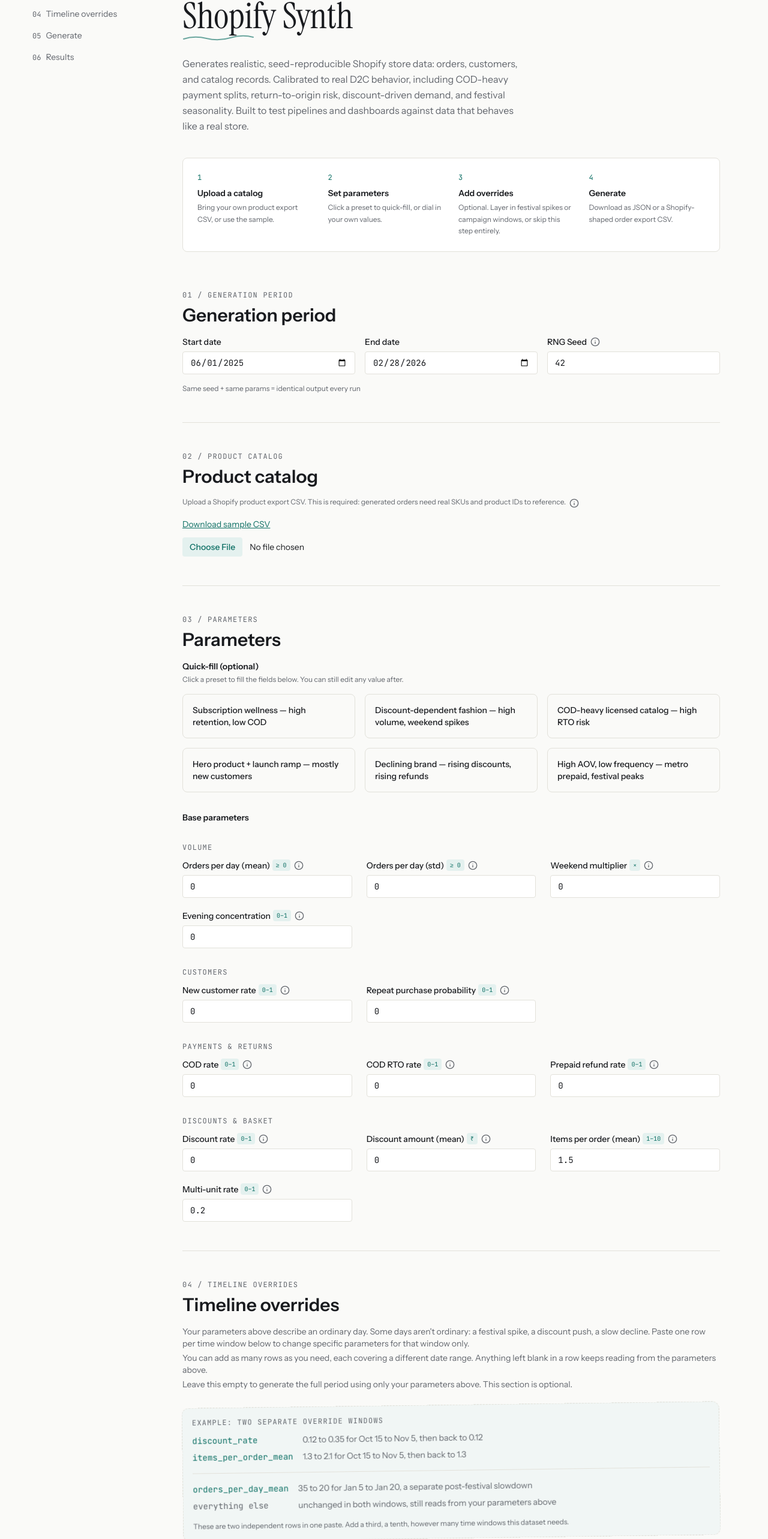
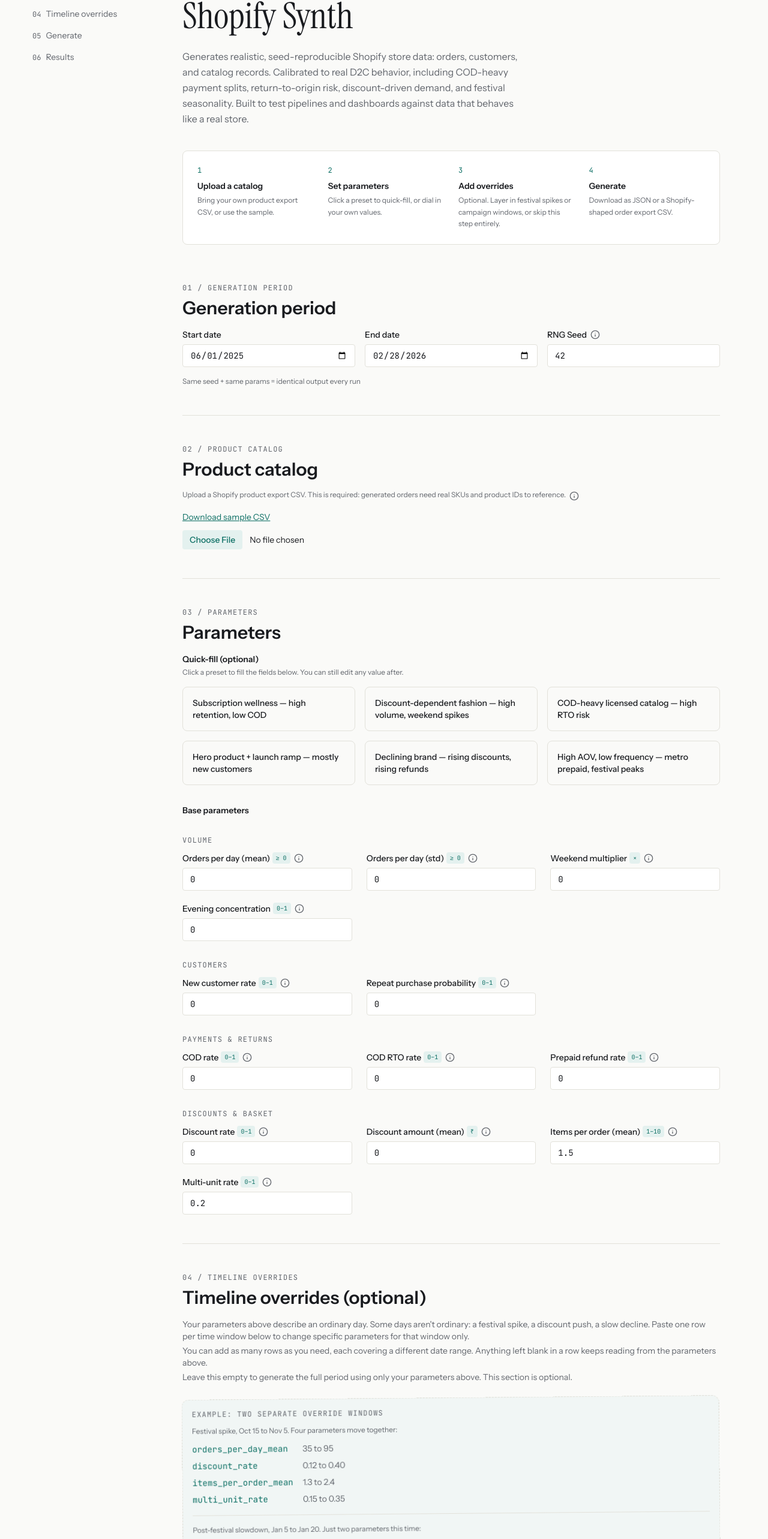
Before and after one commit to piyushwadhwa25/shopify-synth, a Next.js app: page / in a window 1280 px wide. Shown: the part 199-2765 px from the top of the page at 60% size. Built offline with nearby package versions, Linux system fonts and the light colour scheme.

Commit message:
remove logo accent strip, mark timeline overrides optional, corner tab instead of full-width bar, richer multi-param example

```diff
--- a/src/app/page.tsx
+++ b/src/app/page.tsx
@@ -114,24 +114,9 @@
               </a>
             </header>
 
-            <h1 className="font-display text-5xl md:text-6xl">
+            <h1 className="mb-6 font-display text-5xl md:text-6xl">
               Shopify Synth
             </h1>
-            <svg
-              width="120"
-              height="12"
-              viewBox="0 0 120 12"
-              className="mb-6"
-              fill="none"
-            >
-              <path
-                d="M2 8 Q 20 2, 40 7 T 80 6 T 118 5"
-                stroke="var(--signal)"
-                strokeWidth="2"
-                strokeLinecap="round"
-                opacity="0.6"
-              />
-            </svg>
             <p className="mb-10 max-w-xl font-sans leading-relaxed text-ink-muted">
               Generates realistic, seed-reproducible Shopify store data: orders,
               customers, and catalog records. Calibrated to real D2C behavior,
@@ -240,7 +225,7 @@
                 04 / TIMELINE OVERRIDES
               </div>
               <h2 className="font-sans font-semibold text-2xl md:text-3xl text-ink mb-4">
-                Timeline overrides
+                Timeline overrides (optional)
               </h2>
               <PasteArea
                 globalPeriod={globalPeriod}
--- a/src/components/PasteArea.tsx
+++ b/src/components/PasteArea.tsx
@@ -15,33 +15,33 @@
 /**
  * Illustrative paste with two independent override windows.
  * Blank cells inherit from base parameters above.
- * Row 1: discount_rate=0.35, items_per_order_mean=2.1 (Oct 15 to Nov 5).
- * Row 2: orders_per_day_mean=20 (Jan 5 to Jan 20).
+ * Row 1 (festival): orders=95, discount_rate=0.4, items=2.4, multi_unit=0.35.
+ * Row 2 (slowdown): orders=18, new_customer_rate=0.2.
  */
 const EXAMPLE_TIMELINE = `${PASTE_HEADER}
 ${[
   "2025-10-15",
   "2025-11-05",
+  "95",
   "",
   "",
   "",
   "",
   "",
   "",
+  "0.4",
   "",
+  "2.4",
   "0.35",
-  "",
-  "2.1",
-  "",
   "",
   "",
 ].join(",")}
 ${[
   "2026-01-05",
   "2026-01-20",
-  "20",
+  "18",
   "",
-  "",
+  "0.2",
   "",
   "",
   "",
@@ -180,34 +180,38 @@
         parameters above. This section is optional.
       </p>
 
-      <div className="-rotate-[0.75deg] mb-6 rounded-xl border border-dashed border-line bg-signal-soft/40 p-4">
+      <div className="-rotate-[0.5deg] mb-6 rounded-xl border border-dashed border-line bg-signal-soft/40 p-4">
         <div className="mb-3 font-mono text-xs tracking-widest text-ink-muted">
           EXAMPLE: TWO SEPARATE OVERRIDE WINDOWS
         </div>
+        <div className="mb-3 font-sans text-xs text-ink-muted">
+          Festival spike, Oct 15 to Nov 5. Four parameters move together:
+        </div>
         <div className="mb-4 grid grid-cols-[auto_1fr] gap-x-4 gap-y-2 text-sm">
+          <span className="font-mono text-signal">orders_per_day_mean</span>
+          <span className="font-sans text-ink-muted">35 to 95</span>
           <span className="font-mono text-signal">discount_rate</span>
-          <span className="font-sans text-ink-muted">
-            0.12 to 0.35 for Oct 15 to Nov 5, then back to 0.12
-          </span>
+          <span className="font-sans text-ink-muted">0.12 to 0.40</span>
           <span className="font-mono text-signal">items_per_order_mean</span>
-          <span className="font-sans text-ink-muted">
-            1.3 to 2.1 for Oct 15 to Nov 5, then back to 1.3
-          </span>
+          <span className="font-sans text-ink-muted">1.3 to 2.4</span>
+          <span className="font-mono text-signal">multi_unit_rate</span>
+          <span className="font-sans text-ink-muted">0.15 to 0.35</span>
         </div>
         <div className="mb-4 h-px bg-line" />
+        <div className="mb-3 font-sans text-xs text-ink-muted">
+          Post-festival slowdown, Jan 5 to Jan 20. Just two parameters this
+          time:
+        </div>
         <div className="grid grid-cols-[auto_1fr] gap-x-4 gap-y-2 text-sm">
           <span className="font-mono text-signal">orders_per_day_mean</span>
-          <span className="font-sans text-ink-muted">
-            35 to 20 for Jan 5 to Jan 20, a separate post-festival slowdown
-          </span>
-          <span className="font-mono text-ink-muted">everything else</span>
-          <span className="font-sans text-ink-muted">
-            unchanged in both windows, still reads from your parameters above
-          </span>
+          <span className="font-sans text-ink-muted">35 to 18</span>
+          <span className="font-mono text-signal">new_customer_rate</span>
+          <span className="font-sans text-ink-muted">0.35 to 0.20</span>
         </div>
         <p className="mt-4 font-sans text-xs text-ink-muted">
-          These are two independent rows in one paste. Add a third, a tenth,
-          however many time windows this dataset needs.
+          Each row overrides only what you name. Everything else in that
+          window still reads from your parameters above. Add a third row, a
+          tenth, however many windows this dataset needs.
         </p>
       </div>
 
@@ -229,7 +233,7 @@
       </div>
 
       <div>
-        <div className="rounded-t-sm bg-ink px-3 py-1.5 font-mono text-xs tracking-widest text-paper">
+        <div className="relative z-10 -mb-px ml-1 inline-block rounded-t-sm border border-b-0 border-line bg-paper px-2 py-1 font-mono text-[10px] tracking-widest text-ink-muted">
           OVERRIDES.CSV
         </div>
         <textarea
@@ -237,7 +241,7 @@
           onChange={(e) => setRaw(e.target.value)}
           onPaste={handlePaste}
           rows={8}
-          className="min-h-32 w-full rounded-t-none rounded-b-sm border-2 border-t-0 border-ink/15 bg-[#F5F4EF] p-3 font-mono text-sm shadow-inner focus:border-signal focus:outline-none focus:ring-2 focus:ring-signal"
+          className="min-h-32 w-full rounded-sm border border-line bg-white p-3 font-mono text-sm focus:border-signal focus:outline-none focus:ring-2 focus:ring-signal"
           placeholder="Paste rows here, or click 'Load this example' above."
           spellCheck={false}
         />
```
